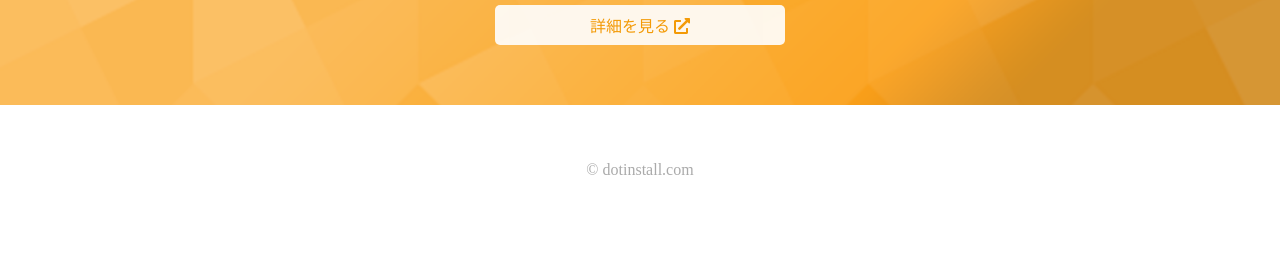
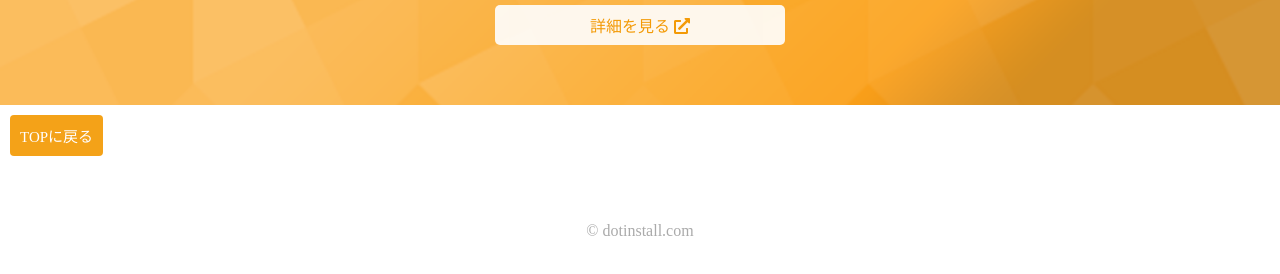
Before and after one commit to ZOO4656/Dotinstall_Pane, a plain HTML site: page index.html in a window 1280 px wide. Shown: the part 2355-2629 px from the top of the page. Before the commit the page ends 2590 px from the top, so only its background shows below. Drawn offline with nearby package versions, Linux system fonts and the light colour scheme.

Commit message:
スクロールトップ導入

```diff
--- a/css/style.css
+++ b/css/style.css
@@ -161,3 +161,15 @@ footer {
 	text-align: center;
 	color: #aaa;
 }
+
+#scroll_top {
+	font-size: 15px;
+	background:#f39800;
+	color:#fff;
+	border-radius: 4px;
+	display:inline-block;
+	margin:10px;
+	opacity:0.9;
+	cursor: pointer;
+	padding:10px;
+}
--- a/index.html
+++ b/index.html
@@ -9,6 +9,7 @@
 	<link rel="stylesheet" href="css/style.css">
 </head>
 <body>
+<script src="https://code.jquery.com/jquery-3.4.0.min.js"></script>
 	<header class="orange-bg">
 		<div class="container">
 		<h1>Dotinstall Pane</h1>
@@ -76,7 +77,17 @@
 			<a href="#" target="_brank" class="btn">詳細を見る <i class="fas fa-external-link-alt"></i></a>
 		</div>
 	</section>
-
+	<section id="scroll_top">TOPに戻る</section>
+	<script>
+		$(function() {
+			$('#scroll_top').on('click',function(e){
+				e.preventDefault();
+				$('html,body').stop().animate({
+					scrollTop:0
+				}, 500);
+			})
+		});
+	</script>
 	<footer>
 		<p>&copy; dotinstall.com</p>
 	</footer>
```
